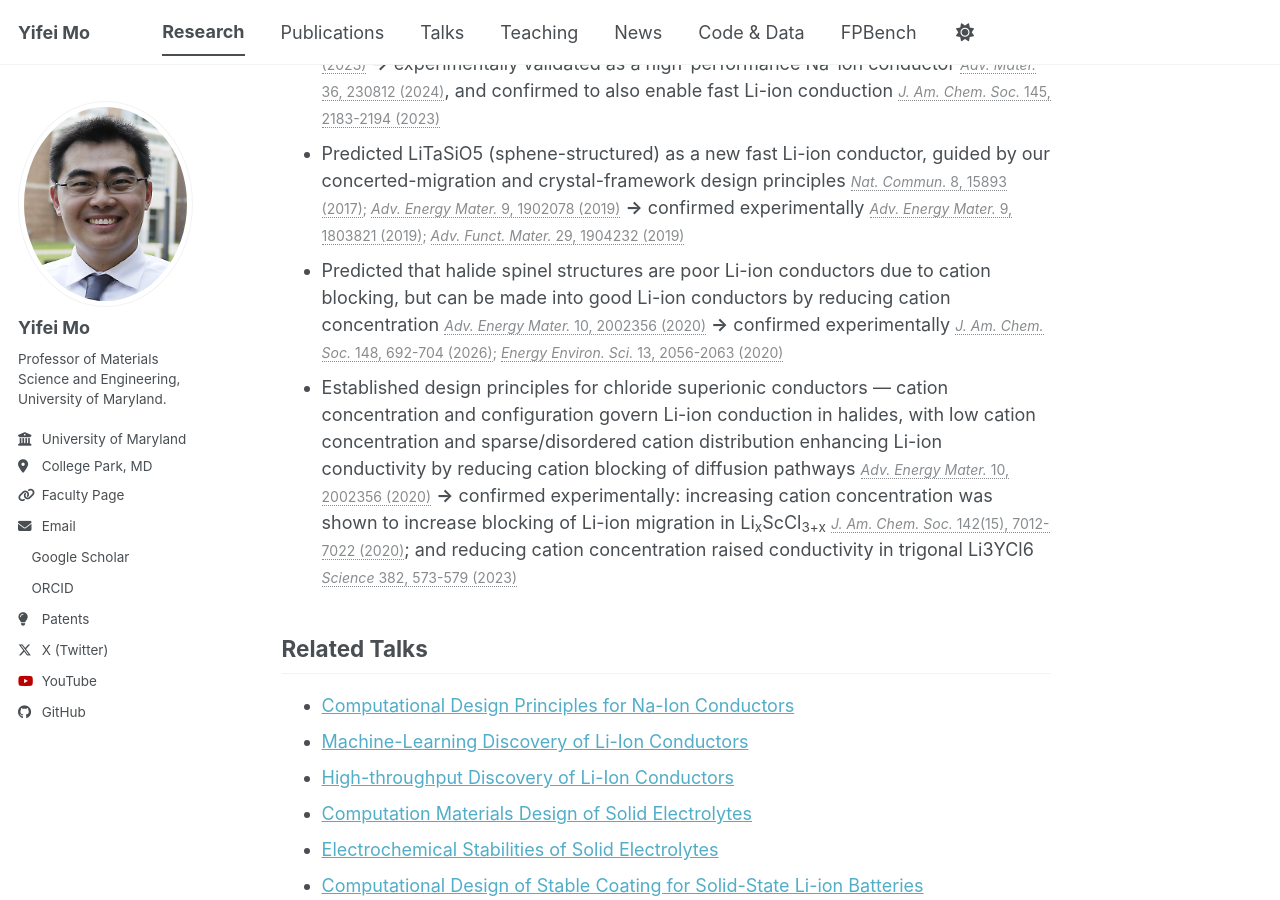
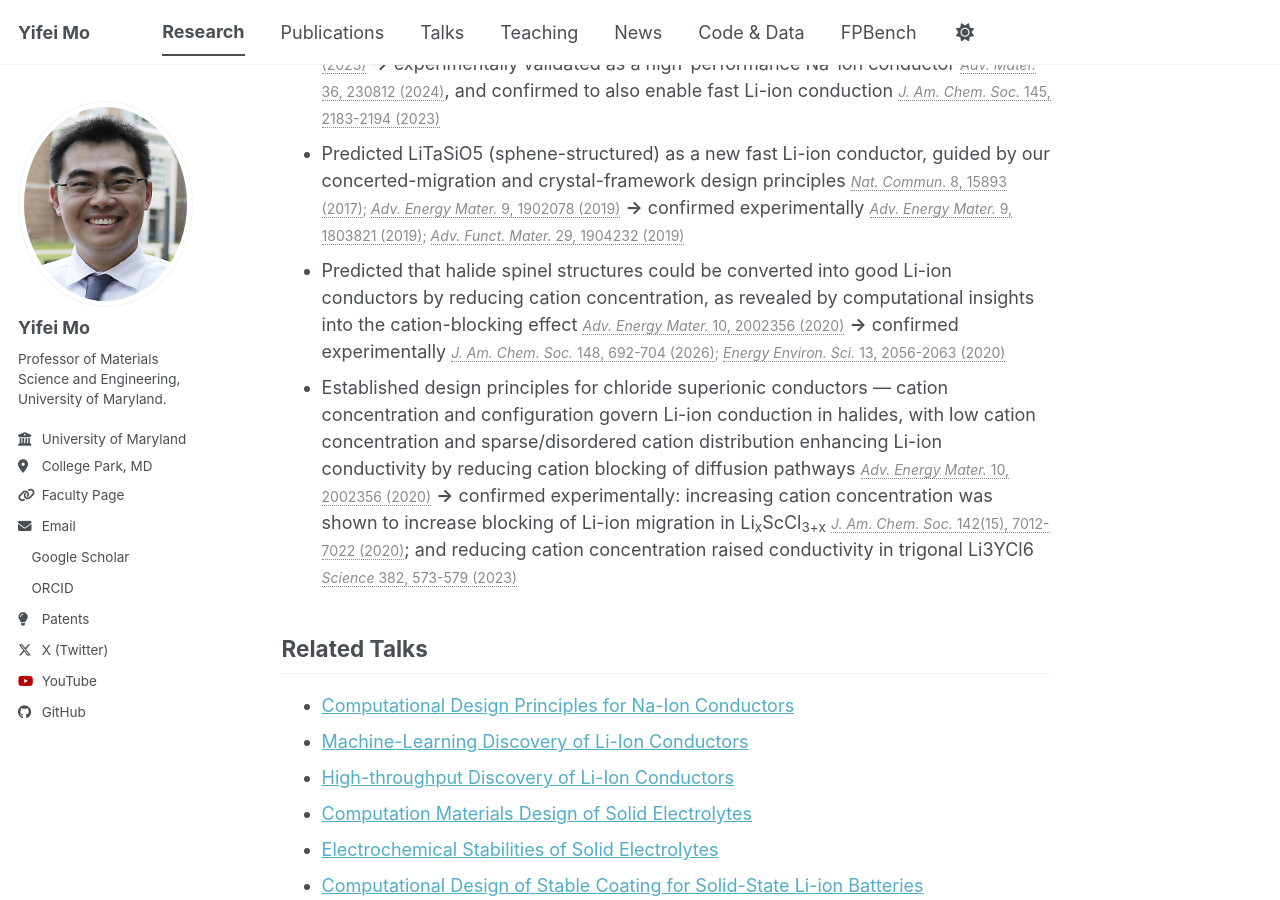
Before and after one commit to yifeimo/yifeimo.github.io, a Jekyll site: the page built from _research/materials-design-discovery.md, in a window 1280 px wide and 900 px high, scrolled down 1731 px. Built offline with Jekyll 4.4.1, drawn with Linux system fonts in a browser that asks for light colours; a style sheet for code colours, icons or effects is not loaded.

Commit message:
Reframe spinel highlight around cation-blocking insight from computation
Co-Authored-By: Claude Sonnet 5 <noreply@anthropic.com>

```diff
--- a/_research/materials-design-discovery.md
+++ b/_research/materials-design-discovery.md
@@ -40,7 +40,7 @@ Highlights &amp; Predictions Confirmed
 * **World-record halide superionic conductor.** By tuning collective anion motion through mixed-anion (Cl/Br) substitution, we achieved a world-record room-temperature ionic conductivity for halide solid electrolytes <span class="citation">[*Nat. Chem.* 16, 1584-1591 (2024)](https://doi.org/10.1038/s41557-024-01634-6)</span>, guided and revealed by our Density of Atomistic States (DOAS) computation <span class="citation">[*Angew. Chem. Int. Ed.* 62, e202215544 (2023)](https://doi.org/10.1002/anie.202215544)</span>
 * Discovered the UCl3-type structure as a new framework for fast Na-ion conductors, with conductivities of ~1–2 mS/cm validated in the same study — a substantial leap over prior Na halide conductors such as Na2ZrCl6 (0.04 mS/cm) <span class="citation">[*Nat. Commun.* 14, 7615 (2023)](https://doi.org/10.1038/s41467-023-43436-3)</span> **→** experimentally validated as a high-performance Na-ion conductor <span class="citation">[*Adv. Mater.* 36, 230812 (2024)](https://doi.org/10.1002/adma.202308012)</span>, and confirmed to also enable fast Li-ion conduction <span class="citation">[*J. Am. Chem. Soc.* 145, 2183-2194 (2023)](https://doi.org/10.1021/jacs.2c09446)</span>
 * Predicted LiTaSiO5 (sphene-structured) as a new fast Li-ion conductor, guided by our concerted-migration and crystal-framework design principles <span class="citation">[*Nat. Commun.* 8, 15893 (2017)](http://dx.doi.org/10.1038/ncomms15893); [*Adv. Energy Mater.* 9, 1902078 (2019)](https://doi.org/10.1002/aenm.201902078)</span> **→** confirmed experimentally <span class="citation">[*Adv. Energy Mater.* 9, 1803821 (2019)](https://doi.org/10.1002/aenm.201803821); [*Adv. Funct. Mater.* 29, 1904232 (2019)](https://doi.org/10.1002/adfm.201904232)</span>
-* Predicted that halide spinel structures are poor Li-ion conductors due to cation blocking, but can be made into good Li-ion conductors by reducing cation concentration <span class="citation">[*Adv. Energy Mater.* 10, 2002356 (2020)](https://doi.org/10.1002/aenm.202002356)</span> **→** confirmed experimentally <span class="citation">[*J. Am. Chem. Soc.* 148, 692-704 (2026)](https://doi.org/10.1021/jacs.5c15656); [*Energy Environ. Sci.* 13, 2056-2063 (2020)](https://doi.org/10.1039/d0ee01017)</span>
+* Predicted that halide spinel structures could be converted into good Li-ion conductors by reducing cation concentration, as revealed by computational insights into the cation-blocking effect <span class="citation">[*Adv. Energy Mater.* 10, 2002356 (2020)](https://doi.org/10.1002/aenm.202002356)</span> **→** confirmed experimentally <span class="citation">[*J. Am. Chem. Soc.* 148, 692-704 (2026)](https://doi.org/10.1021/jacs.5c15656); [*Energy Environ. Sci.* 13, 2056-2063 (2020)](https://doi.org/10.1039/d0ee01017)</span>
 * Established design principles for chloride superionic conductors — cation concentration and configuration govern Li-ion conduction in halides, with low cation concentration and sparse/disordered cation distribution enhancing Li-ion conductivity by reducing cation blocking of diffusion pathways <span class="citation">[*Adv. Energy Mater.* 10, 2002356 (2020)](https://doi.org/10.1002/aenm.202002356)</span> **→** confirmed experimentally: increasing cation concentration was shown to increase blocking of Li-ion migration in Li<sub>x</sub>ScCl<sub>3+x</sub> <span class="citation">[*J. Am. Chem. Soc.* 142(15), 7012-7022 (2020)](https://doi.org/10.1021/jacs.0c00134)</span>; and reducing cation concentration raised conductivity in trigonal Li3YCl6 <span class="citation">[*Science* 382, 573-579 (2023)](https://doi.org/10.1126/science.adg6591)</span>
 
 Related Talks
```
